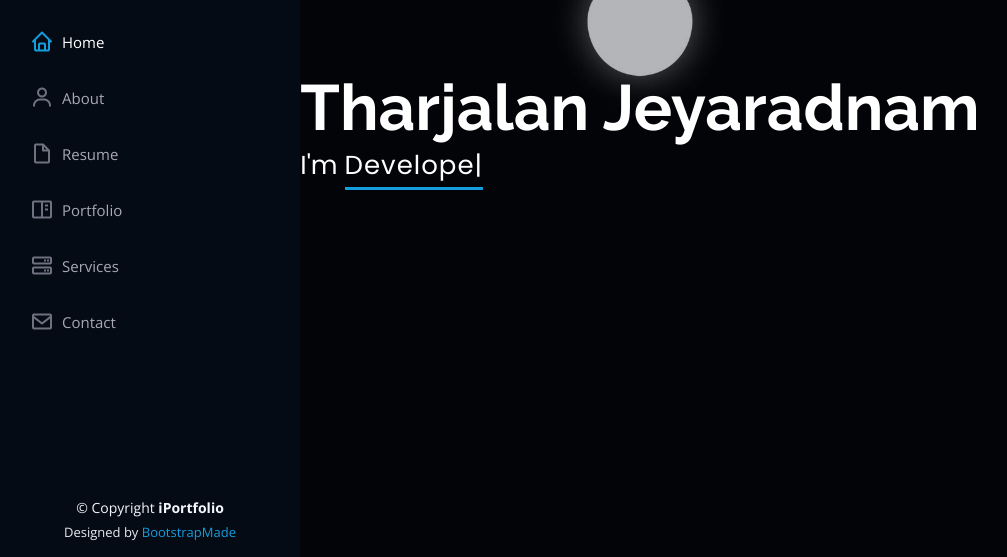
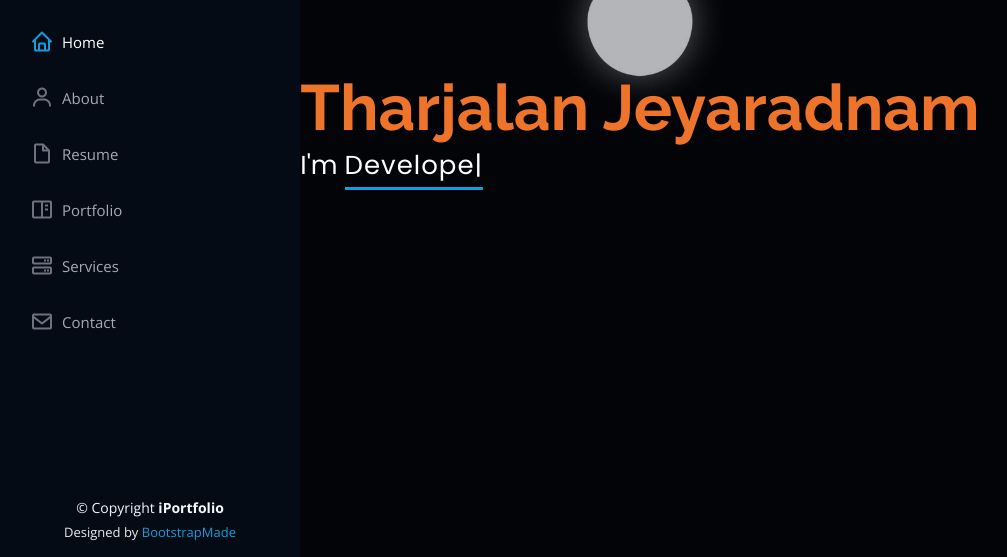
Before and after one commit to Tharjalan/portfolio, a plain HTML site: page index.html in a window 1280 px wide. Shown: the part 243-800 px from the top of the page, without its empty margins (0-1007 px from the left). Drawn offline with nearby package versions, Linux system fonts and the light colour scheme.

Commit message:
error fixed

```diff
--- a/assets/css/style.css
+++ b/assets/css/style.css
@@ -261,7 +261,7 @@ h6 {
     font-size: 64px;
     font-weight: 700;
     line-height: 56px;
-    color: #fff;
+    color: rgb(238, 115, 43);
 }
 
 #hero p {
```
